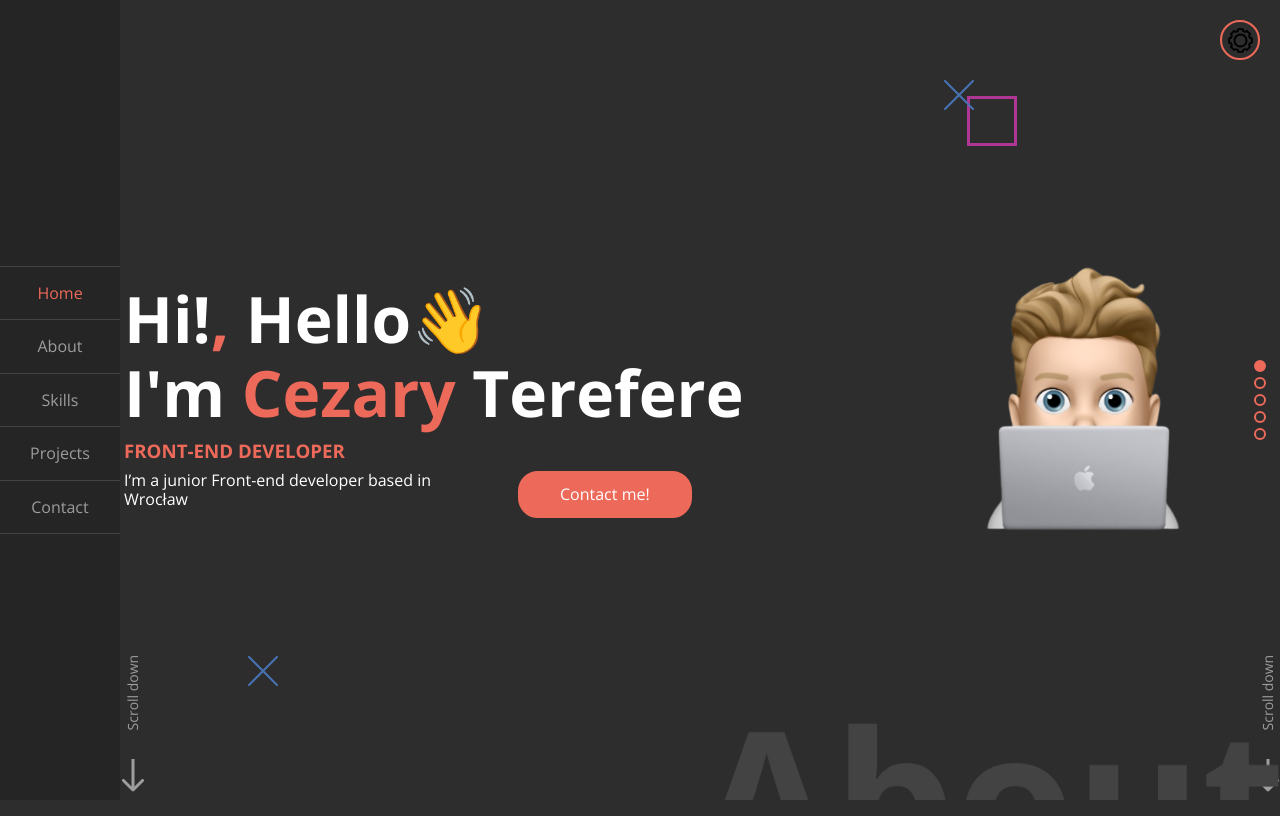
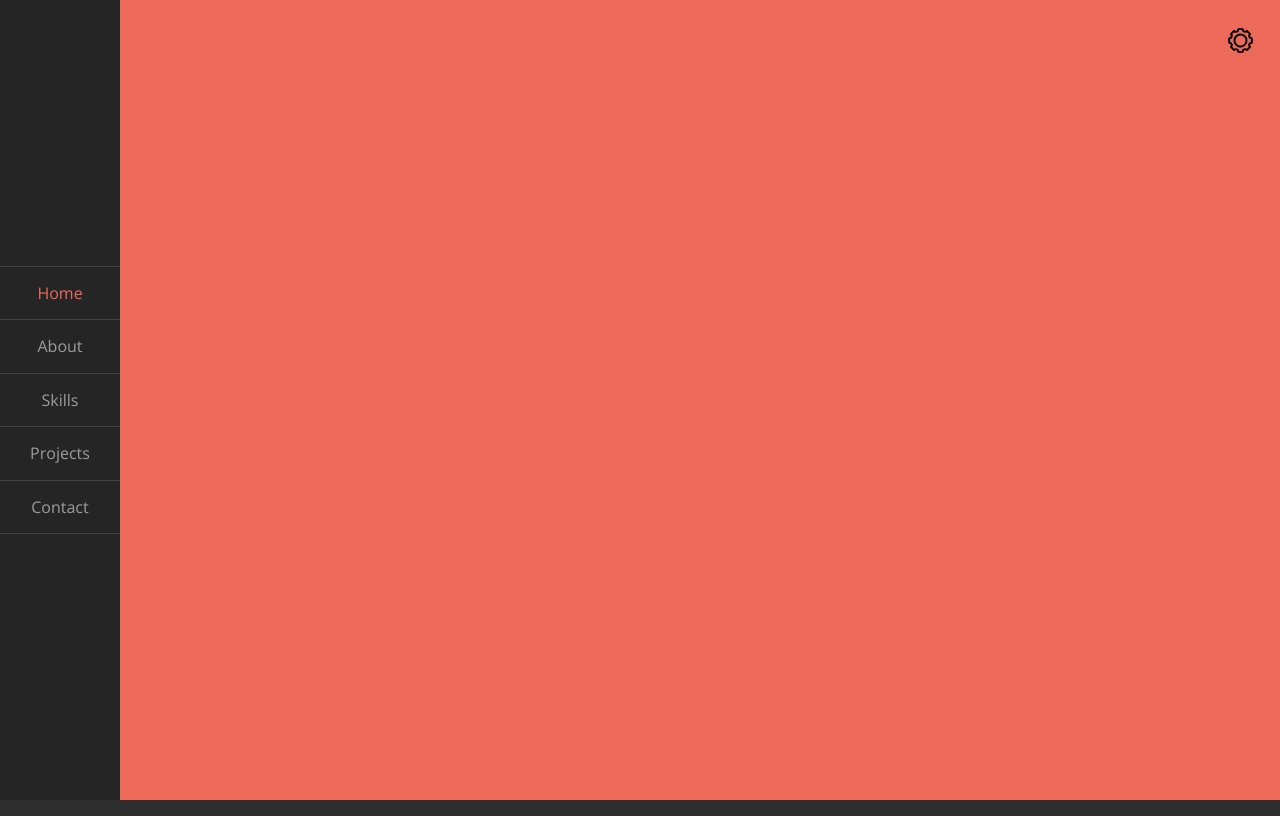
Before and after one commit to CezaryWrzalik/Portfolio, a Next.js app: page / in a window 1280 px wide. Built offline with nearby package versions, Linux system fonts and the light colour scheme.

Commit message:
Project animation covers all section

```diff
--- a/src/components/templates/Projects/Projects.styled.tsx
+++ b/src/components/templates/Projects/Projects.styled.tsx
@@ -46,7 +46,7 @@ const firstEntryAnimation = ({ theme }: any) => keyframes`
 
 export const FirstEntryImageWrapper = styled.div<{ animate: boolean }>(
   ({ animate, theme: { colors, transitions } }) => css`
-    position: absolute;
+    position: fixed;
     display: grid;
     height: 100vh;
     width: 100%;
--- a/src/components/templates/Projects/Projects.tsx
+++ b/src/components/templates/Projects/Projects.tsx
@@ -1,7 +1,7 @@
 import { AnimatedImage } from "@molecules/AnimatedImage/AnimatedImage";
 import { ImageProjects } from "@shared/images";
 import { useEffect, useState } from "react";
-import { useRecoilValue } from "recoil";
+import { useRecoilValue, useSetRecoilState } from "recoil";
 import { SingleProject } from "@organisms/SingleProject/SingleProject";
 import { currElIndexAtom } from "@@recoil/atom/currElIndexAtom";
 import { projectsData } from "@content/ProjectContent/projectsData";
@@ -12,13 +12,15 @@ import {
   ProjectsWrapper,
 } from "./Projects.styled";
 import { SectionHeader } from "@molecules/SectionHeader/SectionHeader";
+import { sections } from "@shared/constants";
+import { scrollAtom } from "@@recoil/atom/scrollAtom";
 
 export const Projects = () => {
   const currElIndex = useRecoilValue(currElIndexAtom);
   const [animate, setAnimate] = useState(false);
 
   useEffect(() => {
-    if (currElIndex >= 3 && !animate) {
+    if (currElIndex >= sections.projects && !animate) {
       setAnimate(true);
     }
   }, [currElIndex]);
```
